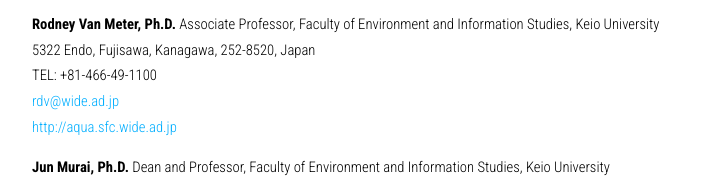
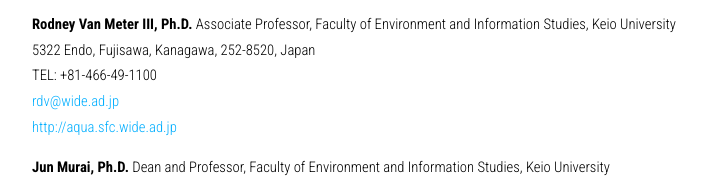
Before and after one commit to iomz/cv-old, a plain HTML site: page index.html in a window 1280 px wide. Shown: the part 4210-4395 px from the top of the page, 128-851 px from the left. Drawn offline with nearby package versions, Linux system fonts and the light colour scheme.

Commit message:
Added III to Rod-san

```diff
--- a/index.html
+++ b/index.html
@@ -335,7 +335,7 @@
                                 <a href="http://www.autoidlab.jp">http://www.autoidlab.jp</a>
                             </p>
 			    	        <p class="subtitle">
-                                <strong>Rodney Van Meter, Ph.D.</strong>
+                                <strong>Rodney Van Meter III, Ph.D.</strong>
                                 Associate Professor, Faculty of Environment and Information Studies, Keio University<br/>
                                 5322 Endo, Fujisawa, Kanagawa, 252-8520, Japan<br/>
                                 TEL: +81-466-49-1100<br/>
```
